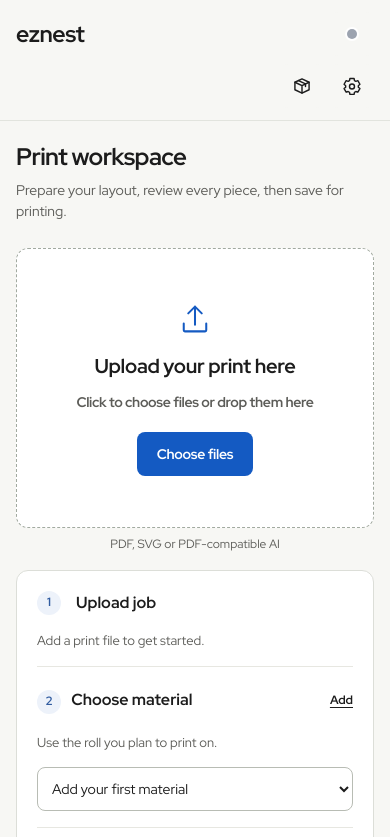
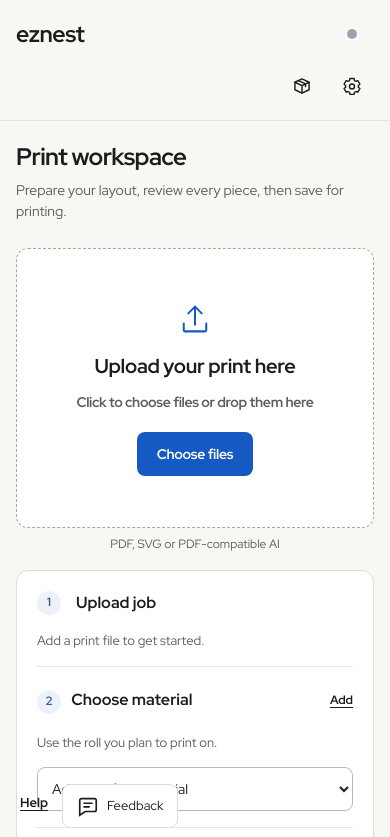
Before and after one commit to ezdesigns/eznest, a plain HTML site: page web.html in a window 390 px wide. Shown: the top 837 px of the page. Drawn offline with Linux system fonts and the light colour scheme; no server answers.

Commit message:
Pin Help and Feedback to the bottom-left (#106)

```diff
--- a/web.css
+++ b/web.css
@@ -36,7 +36,7 @@
 }
 * { box-sizing: border-box; }
 [hidden] { display: none !important; }
-body { margin: 0; min-height: 100dvh; }
+body { margin: 0; min-height: 100dvh; padding-bottom: calc(84px + env(safe-area-inset-bottom, 0px)); }
 p { margin: 0; }
 button, input, select { font: inherit; color: inherit; }
 button { cursor: pointer; }
@@ -463,9 +463,9 @@ body[data-step="confirm"] #layout-options { display: none; }
 .piece-card details summary { font-weight: 400; }
 .piece-card details span { display: block; margin-top: 6px; }
 .shop-header #mode-switch { text-decoration: none; border: 1px solid #d8d8d2; }
-.corner-actions { position: fixed; right: calc(50vw - min(620px, 50vw - 24px) + 336px); bottom: 20px; z-index: 4; display: flex; align-items: center; gap: 10px; }
-#feedback-open { position: static; display: flex; align-items: center; gap: 8px; min-height: 44px; border: 1px solid var(--workbench-line); border-radius: 8px; padding: 10px 14px; background: #fff; box-shadow: none; font-size: 13px; }
-#feedback-welcome { position: fixed; right: calc(50vw - min(620px, 50vw - 24px) + 336px); bottom: 84px; z-index: 4; width: min(280px, calc(100vw - 44px)); padding: 18px 35px 18px 18px; border: 1px solid #d9dedf; border-radius: 14px; background: #fff; box-shadow: 0 4px 24px #0002; font-size: 13px; }
+.corner-actions { position: fixed; left: 24px; bottom: calc(20px + env(safe-area-inset-bottom, 0px)); z-index: 4; display: flex; align-items: center; justify-content: flex-start; gap: 10px; margin: 0; }
+#feedback-open { position: static; margin-left: 0; display: flex; align-items: center; gap: 8px; min-height: 44px; border: 1px solid var(--workbench-line); border-radius: 8px; padding: 10px 14px; background: #fff; box-shadow: none; font-size: 13px; }
+#feedback-welcome { position: fixed; left: 24px; right: auto; bottom: 84px; z-index: 4; width: min(280px, calc(100vw - 44px)); padding: 18px 35px 18px 18px; border: 1px solid #d9dedf; border-radius: 14px; background: #fff; box-shadow: 0 4px 24px #0002; font-size: 13px; }
 #feedback-welcome p { margin-top: 6px; color: var(--muted); }
 #feedback-dismiss { position: absolute; right: 4px; top: 4px; width: 30px; min-height: 30px; padding: 0; background: transparent; border: 0; font-size: 22px; }
 #feedback-dialog { width: min(480px, calc(100vw - 24px)); }
@@ -480,8 +480,8 @@ body[data-step="confirm"] #job-options { display: none; }
   .job-panel { padding: 20px; }
   .result-overview { grid-template-columns: minmax(0, 1fr); }
   .nest-savings, .nest-savings[data-saving="positive"] { border-left: 0; border-top: 1px solid #e7e7e1; }
-  .corner-actions, #feedback-welcome { right: 16px; }
-  .corner-actions { bottom: 16px; }
+  #feedback-welcome { left: 16px; }
+  .corner-actions { left: 16px; bottom: calc(16px + env(safe-area-inset-bottom, 0px)); }
   main { padding-bottom: 84px; }
 }
 
@@ -499,7 +499,7 @@ body[data-step="confirm"] #job-options { display: none; }
 #settings-support { position: relative; }
 #settings-support > summary { cursor: pointer; list-style: none; padding: 12px 4px; font-size: 13px; font-weight: 700; text-decoration: underline; text-underline-offset: 3px; }
 #settings-support > summary::-webkit-details-marker { display: none; }
-#settings-support .help-card { position: absolute; right: 0; bottom: calc(100% + 10px); width: min(340px, calc(100vw - 44px)); max-height: min(70vh, 520px); overflow: auto; padding: 16px 16px 18px; border: 1px solid #d9dedf; border-radius: 14px; background: #fff; box-shadow: 0 4px 24px #0002; text-align: left; }
+#settings-support .help-card { position: absolute; left: 0; right: auto; bottom: calc(100% + 10px); width: min(340px, calc(100vw - 44px)); max-height: min(70vh, 520px); overflow: auto; padding: 16px 16px 18px; border: 1px solid #d9dedf; border-radius: 14px; background: #fff; box-shadow: 0 4px 24px #0002; text-align: left; }
 #settings-support .help-card h2 { margin: 0 0 8px; font-size: 16px; }
 #settings-support .help-card > details { margin-top: 14px; font-size: 13px; }
 #settings-support .help-card p { margin-top: 8px; }
@@ -766,7 +766,7 @@ body[data-step="sent"] #inventory-open { display: block; }
   .output-benefits { grid-template-columns: 1fr; }
 }
 /* One shop host supplies the app to every connected designer. */
-.shop-update-notice { position:fixed; z-index:6; left:20px; bottom:20px; display:flex; align-items:center; gap:10px; max-width:min(480px, calc(100vw - 200px)); margin:0; padding:10px 12px; border:1px solid #bad7fa; border-radius:12px; background:#fff; color:#173b66; box-shadow:0 6px 24px #18213614; font-size:13px; }
+.shop-update-notice { position:fixed; z-index:6; left:20px; bottom:84px; display:flex; align-items:center; gap:10px; max-width:min(480px, calc(100vw - 200px)); margin:0; padding:10px 12px; border:1px solid #bad7fa; border-radius:12px; background:#fff; color:#173b66; box-shadow:0 6px 24px #18213614; font-size:13px; }
 .shop-update-notice[hidden] { display:none; }
 .shop-update-notice button { flex-shrink:0; border:0; border-radius:8px; padding:10px 16px; background:#0878ed; color:white; font:inherit; font-weight:600; cursor:pointer; }
 .shop-update-notice button:disabled { opacity:.55; cursor:wait; }
--- a/workspace-mode.css
+++ b/workspace-mode.css
@@ -37,7 +37,7 @@ html { overflow-y: scroll; }
   .workspace-identity { width: 100%; gap: 16px; }
   .workspace-header .workspace-tools { width: 100%; justify-content: flex-end; margin-left: 0; }
   .workspace-header .workspace-tools #shop-team-open { flex: 1; width: auto; max-width: none; }
-  .corner-actions { position: static; justify-content: flex-end; margin: 16px; }
+  .corner-actions { left: 16px; margin: 0; }
   body:not(.full-workspace) main { padding-bottom: 24px; }
   #settings-support .help-card { position: fixed; left: 16px; right: 16px; bottom: 80px; width: auto; }
 }
```
